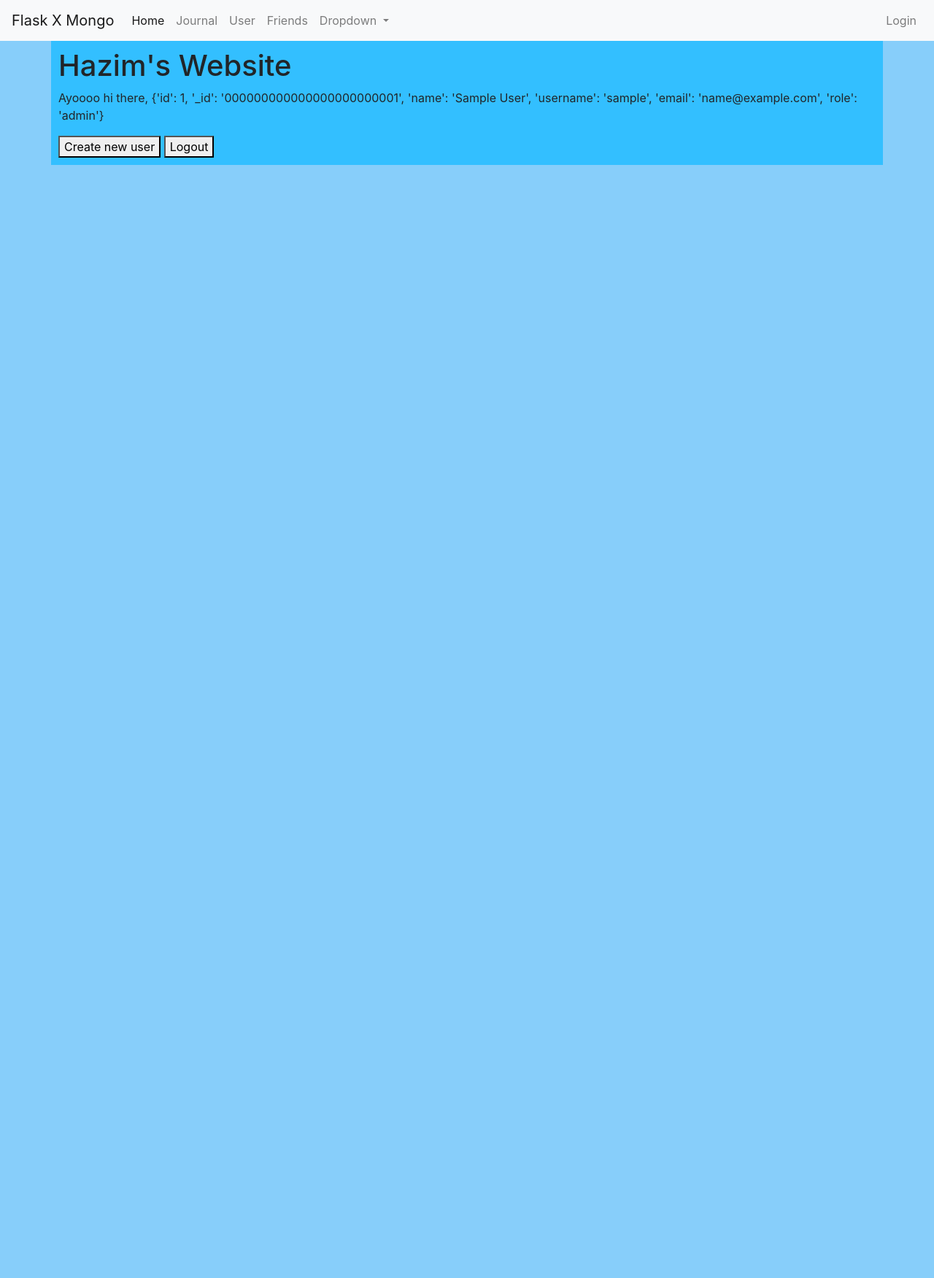
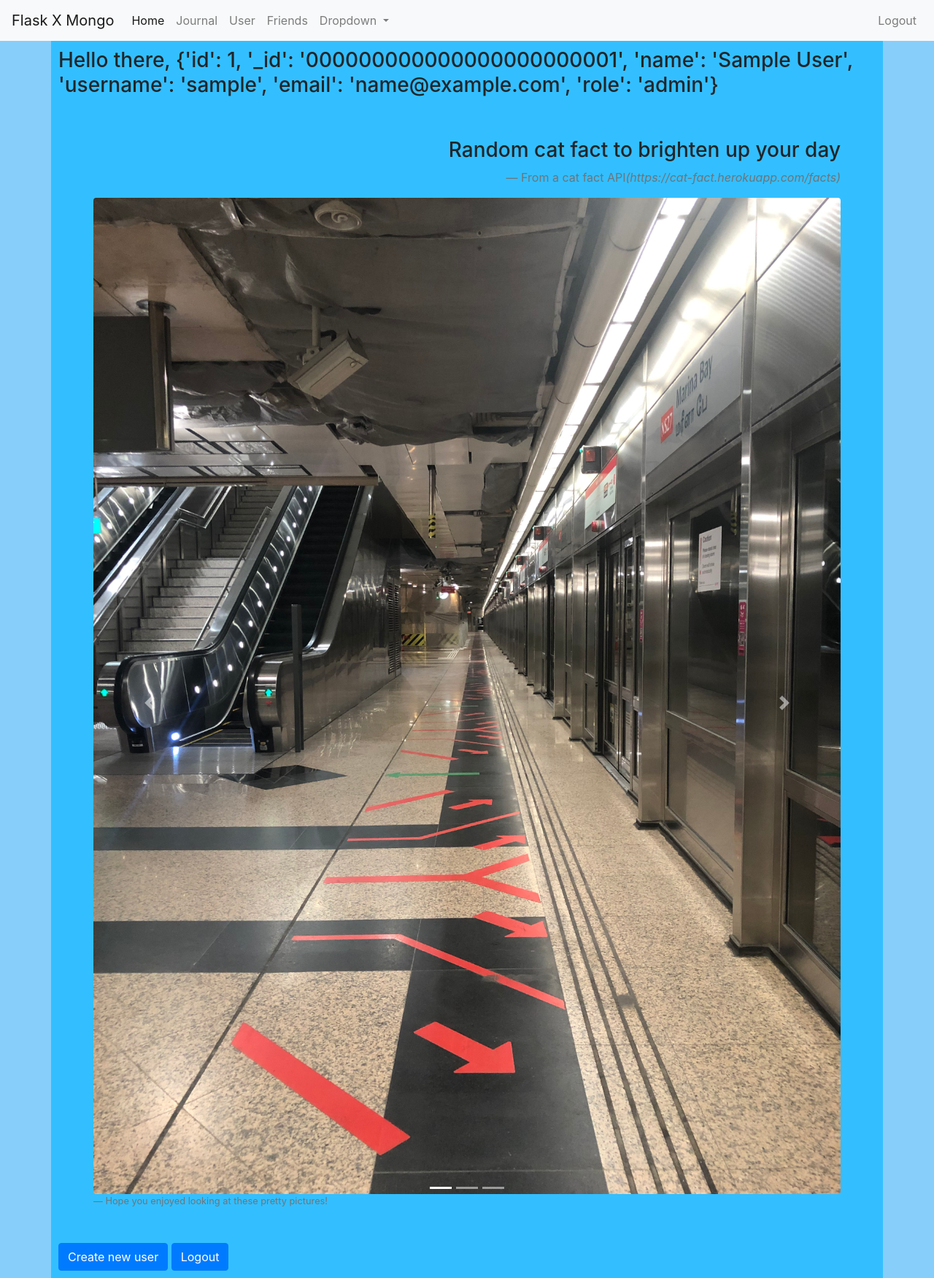
Before and after one commit to hajimss/flask-and-mongo, a Flask app: page /user in a window 1280 px wide. Shown: the whole page at 73% size. Before the commit the page ends 226 px from the top, so only its background shows below. Run offline with Flask 2, Linux system fonts and the light colour scheme; the visitor is signed in with stand-in values (Sample User, id 1); data that the repository does not hold is empty.

Commit message:
beautify user post login page and add pront page comment

```diff
--- a/requirements.txt
+++ b/requirements.txt
@@ -1,8 +1,11 @@
 astroid==2.4.2
+certifi==2020.11.8
+chardet==3.0.4
 click==7.1.2
 dnspython==2.0.0
 Flask==1.1.2
 gunicorn==20.0.4
+idna==2.10
 isort==5.6.4
 itsdangerous==1.1.0
 Jinja2==2.11.2
@@ -15,7 +18,9 @@
 pymongo==3.11.1
 python-dateutil==2.8.1
 pytz==2020.4
+requests==2.25.0
 six==1.15.0
 toml==0.10.2
+urllib3==1.26.2
 Werkzeug==1.0.1
 wrapt==1.12.1
--- a/server.py
+++ b/server.py
@@ -1,5 +1,7 @@
 from flask import Flask, Response, stream_with_context, redirect, url_for, request, render_template, session, flash
 from datetime import timedelta, datetime
+import requests
+import random as rn
 import dns
 import pymongo
 import pandas as pd
@@ -9,13 +11,14 @@
 import sys
 
 app = Flask(__name__)
-#app.permanent_session_lifetime = timedelta(minutes=5)
+
+app.secret_key = "cigarette"
+app.permanent_session_lifetime = timedelta(minutes=3)
 
 # connection to mongo
 
 try:
     MONGO_URL = os.environ['MONGO_URL']
-    print(MONGO_URL)
     client = pymongo.MongoClient(MONGO_URL)
     db = client.test
 
@@ -28,40 +31,6 @@
 @app.route('/')
 def gohome():
     return redirect(url_for('home'))
-
-###############################################
-@app.route('/getUsers', methods=['GET'])
-def get_user():
-    try:
-        name = request.form['name']
-        dbResponse = list(db.users.find({'name':name}))
-        for user in dbResponse:
-            user['_id'] = str(user['_id'])
-        print(dbResponse)
-        return Response(
-            response=json.dumps(dbResponse),
-            status=200,
-            mimetype='application/json'
-        )
-        """
-        return Response(
-            response=json.dumps({
-                "message":"got it!!!"
-            }),
-            status=200,
-            mimetype='application/json'
-        )
-        """
-
-    except Exception as ex:
-        print(ex)
-        return Response(
-            response=json.dumps({
-                "message":"cannot get user"
-            }),
-            status=500,
-            mimetype='application/json'
-        )
 
 ###############################################
 @app.route('/createuser', methods=['GET', 'POST', 'DELETE'])
@@ -112,18 +81,37 @@
 
 ###############################################
 
-@app.route("/home")
+@app.route("/home", methods=["GET", "POST"])
 def home():
-    return render_template("index.html")
+    if request.method == "POST":
+        t1 = datetime.today()
+        date = t1.strftime("%d %B %Y")
+        comment = {
+            'name': request.form['name'],
+            'content': request.form["content"],
+            'date': date
+        }
+        print(comment)
+        response = db.comments.insert_one(comment)
+        print(response)
+        return redirect(url_for("home"))
+    elif request.method == "GET":
+        comments = list(db.comments.find())
+        return render_template("index.html", comments=comments)
 
 ###############################################
 
 # args passed
-@app.route("/user")
+@app.route("/user", methods=["GET"])
 def user():
     if "user" in session:
         user = session["user"]
-        return render_template("user.html", name=user)
+        if request.method == 'GET':
+            response = requests.get('https://cat-fact.herokuapp.com/facts')
+            n = rn.randint(0,285)
+            quote = response.json()['all'][n]['text']
+            print(quote)
+            return render_template("user.html", name=user, quote=quote)
     else:
         flash(f"You are not logged in", "info")
         return redirect(url_for("login"))
@@ -146,7 +134,7 @@
         session["user"] = user
         flash(f"Successfully logged in, Master {user}", "info")
         return redirect(url_for("user"))
-    else:
+    elif request.method == "GET":
         if "user" in session:
             flash(f"Already logged in!", "info")
             return redirect(url_for("user"))
@@ -185,8 +173,8 @@
             return redirect(url_for("journal"))
 
     else:
-        flash("You are not logged in")
-        return redirect(url_for("home"))
+        flash("Please login to see my deepest, darkest secrets.")
+        return redirect(url_for("login"))
 ###############################################
 
 @app.route("/upload_csv", methods=['GET','POST'])
@@ -234,7 +222,7 @@
 
 ###############################################
 
-#need help for pandas import
+
 
 ###############################################
 
--- a/templates/base.html
+++ b/templates/base.html
@@ -48,13 +48,16 @@
             -->
         <ul class="navbar-nav mr-right">
           <li class="nav-item">
+            {% if "user" in session %}
+            <a class="nav-link" href="{{url_for('logout')}}">Logout</a>
+            {% else %}
             <a class="nav-link" href="{{url_for('login')}}">Login</a>
+            {% endif %}
           </li>
         </ul>
         </div>
       </nav>
       <div class="container inner_body">
-    <h1>Hazim's Website</h1>
     {% block content %}
     {% endblock %}
 </div>
--- a/templates/journal.html
+++ b/templates/journal.html
@@ -16,7 +16,6 @@
         {% for post in posts|reverse %}
 
         <div class="card text-left">
-            <img class="card-img-top" src="holder.js/100px180/" alt="">
             <div class="card-body">
               <h4 class="card-title">
                 {% if 'full_date_time' in post %}
@@ -38,8 +37,7 @@
           <div class="input-group input-group-lg">
             <input type="text" class="form-control" name="content" placeholder="What have you learnt today?">
           </div>
-          <button type="submit">Post</button>
-          <small id="helpId" class="form-text text-muted">Help text</small>
+          <button type="submit" class="btn btn-primary">Post</button>
         </form>
         </div>
     </div>
--- a/templates/user.html
+++ b/templates/user.html
@@ -10,9 +10,47 @@
     {% endif %}
 {% endwith %}
 
-<p>Ayoooo hi there, {{name}}</p>
+<h3>Hello there, {{name}}</h3>
 
-<a href="{{url_for("create_user")}}"><button type="submit">Create new user</button></a>
+<div class="container p-5">
 
-<a href="{{url_for("logout")}}"><button type="submit" value="logout">Logout</button></a>
+    <blockquote class="blockquote text-right">
+        <h3>Random cat fact to brighten up your day</h3>
+        <p class="mb-0" method='GET'>{{quote}}</p>
+        <footer class="blockquote-footer">From a cat fact API<cite title="Source Title">(https://cat-fact.herokuapp.com/facts)</cite></footer>
+      </blockquote>
+
+<div id="carouselExampleIndicators" class="carousel slide" data-ride="carousel">
+    <ol class="carousel-indicators">
+      <li data-target="#carouselExampleIndicators" data-slide-to="0" class="active"></li>
+      <li data-target="#carouselExampleIndicators" data-slide-to="1"></li>
+      <li data-target="#carouselExampleIndicators" data-slide-to="2"></li>
+    </ol>
+    <div class="carousel-inner">
+      <div class="carousel-item active">
+        <img class="d-block w-100 rounded" src="../static/pictures/IMG_5975.jpeg" alt="First slide">
+      </div>
+      <div class="carousel-item">
+        <img class="d-block w-100 rounded" src="../static/pictures/IMG_6404.jpeg" alt="Second slide">
+      </div>
+      <div class="carousel-item">
+        <img class="d-block w-100 rounded" src="../static/pictures/IMG_6405.jpeg" alt="Third slide">
+      </div>
+    </div>
+    <footer class="blockquote-footer">Hope you enjoyed looking at these pretty pictures!</footer>
+    <a class="carousel-control-prev" href="#carouselExampleIndicators" role="button" data-slide="prev">
+      <span class="carousel-control-prev-icon" aria-hidden="true"></span>
+      <span class="sr-only">Previous</span>
+    </a>
+    <a class="carousel-control-next" href="#carouselExampleIndicators" role="button" data-slide="next">
+      <span class="carousel-control-next-icon" aria-hidden="true"></span>
+      <span class="sr-only">Next</span>
+    </a>
+  </div>
+</div>
+
+
+<a href="{{url_for("create_user")}}"><button type="submit" class="btn btn-primary">Create new user</button></a>
+
+<a href="{{url_for("logout")}}"><button type="submit" class="btn btn-primary" value="logout">Logout</button></a>
 {% endblock %}
```
Also changed, not shown: templates/index.html (+47 -1 lines), static/css/styles.css (line endings or trailing spaces), static/pictures/IMG_5975.jpeg (added), static/pictures/IMG_6404.jpeg (added), static/pictures/IMG_6405.jpeg (added), 1 other file.
